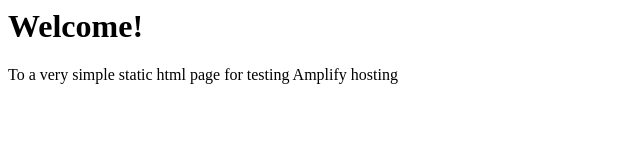
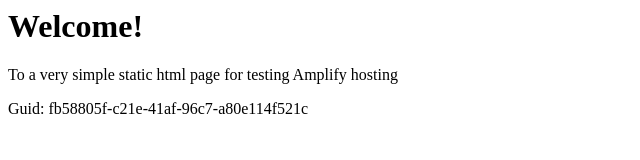
Before and after one commit to aws-aemilia-icn/Github-PR-Commit-Integration-Test-DoNotTouch-Gith-OKSLNVO2-v1-preprod-ap-northeast-2, a website: page src/index.html in a window 1280 px wide. Shown: the whole page, without its empty margins (0-640 px from the left). Drawn offline with Linux system fonts and the light colour scheme.

Commit message:
commit from integ tests

```diff
--- a/src/index.html
+++ b/src/index.html
@@ -1,3 +1,5 @@
+
+
 <html lang="en">
 
 <head>
@@ -10,6 +12,6 @@
 <body>
     <h1>Welcome!</h1>
     <p>To a very simple static html page for testing Amplify hosting</p>
-</body>
+    <p>Guid: fb58805f-c21e-41af-96c7-a80e114f521c</p></body>
 
 </html>
```
